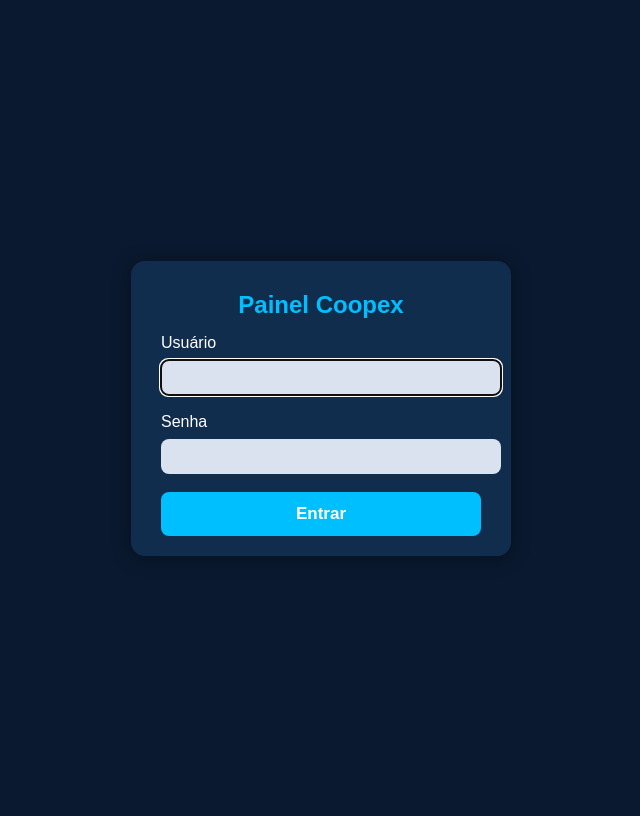
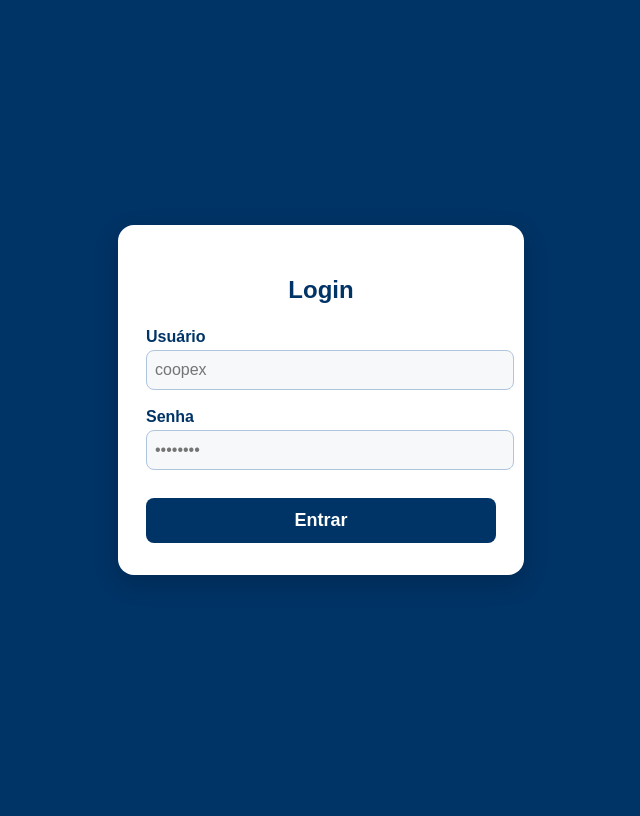
Before and after one commit to Coopex-entregas/asdfghjkl, a Flask app: page / in a window 1280 px wide. Shown: the whole page, without its empty margins (319-959 px from the left). After the commit the page ends 578 px from the top, so only its background shows below. Run offline with Flask 3, Linux system fonts and the light colour scheme.

Commit message:
Update login.html

```diff
--- a/templates/login.html
+++ b/templates/login.html
@@ -2,33 +2,92 @@
 <html lang="pt-br">
 <head>
     <meta charset="UTF-8">
-    <title>Login | Painel Coopex</title>
+    <title>Login - Painel Coopex</title>
     <meta name="viewport" content="width=device-width, initial-scale=1">
     <style>
-        body { background: #0A192F; color: #FFF; font-family: sans-serif; display: flex; align-items: center; justify-content: center; height: 100vh; }
-        .login-box { background: #112D4E; padding: 30px 30px 20px 30px; border-radius: 14px; box-shadow: 0 2px 20px #0005; width: 320px; }
-        h2 { margin: 0 0 15px; color: #00BFFF; font-weight: 700; text-align: center;}
-        label { color: #FFF; font-size: 16px; }
-        input { width: 100%; padding: 10px; margin: 8px 0 18px; border: none; border-radius: 8px; background: #DBE2EF; }
-        button { width: 100%; padding: 12px; background: #00BFFF; border: none; border-radius: 8px; color: #fff; font-weight: bold; font-size: 17px; cursor: pointer;}
-        button:hover { background: #2563eb;}
-        .mensagem { background: #f44336; color: #fff; padding: 8px 10px; border-radius: 7px; margin-bottom: 10px; text-align: center;}
+        body {
+            background: #003366;
+            color: #fff;
+            font-family: Arial, sans-serif;
+            display: flex;
+            align-items: center;
+            justify-content: center;
+            min-height: 100vh;
+            margin: 0;
+        }
+        .login-container {
+            background: #fff;
+            color: #003366;
+            border-radius: 16px;
+            box-shadow: 0 8px 24px rgba(0,0,0,0.18);
+            padding: 32px 28px;
+            max-width: 350px;
+            width: 90vw;
+            display: flex;
+            flex-direction: column;
+        }
+        .login-container h2 {
+            text-align: center;
+            margin-bottom: 24px;
+            color: #003366;
+        }
+        .login-container label {
+            font-weight: bold;
+            margin-bottom: 4px;
+        }
+        .login-container input[type="text"],
+        .login-container input[type="password"] {
+            width: 100%;
+            padding: 10px 8px;
+            margin-bottom: 18px;
+            border: 1px solid #b0c4de;
+            border-radius: 8px;
+            background: #f6f8fa;
+            font-size: 16px;
+        }
+        .login-container button {
+            background: #003366;
+            color: #fff;
+            padding: 12px;
+            border: none;
+            border-radius: 8px;
+            font-size: 18px;
+            font-weight: bold;
+            cursor: pointer;
+            margin-top: 10px;
+        }
+        .login-container button:hover {
+            background: #0050b3;
+        }
+        .msg {
+            margin: 0 0 10px 0;
+            color: #d8000c;
+            text-align: center;
+            font-size: 16px;
+        }
+        @media (max-width: 400px) {
+            .login-container {
+                padding: 18px 8px;
+            }
+        }
     </style>
 </head>
 <body>
-    <form class="login-box" method="POST" action="{{ url_for('login') }}">
-        <h2>Painel Coopex</h2>
+    <form class="login-container" method="POST" action="{{ url_for('login') }}">
+        <h2>Login</h2>
         {% with messages = get_flashed_messages(with_categories=true) %}
           {% if messages %}
             {% for category, message in messages %}
-                <div class="mensagem">{{ message }}</div>
+              <div class="msg">{{ message }}</div>
             {% endfor %}
           {% endif %}
         {% endwith %}
-        <label for="usuario">Usuário</label>
-        <input type="text" id="usuario" name="usuario" required autofocus>
+        <label for="nome">Usuário</label>
+        <input type="text" id="nome" name="nome" required placeholder="coopex" autocomplete="username">
+
         <label for="senha">Senha</label>
-        <input type="password" id="senha" name="senha" required>
+        <input type="password" id="senha" name="senha" required placeholder="••••••••" autocomplete="current-password">
+
         <button type="submit">Entrar</button>
     </form>
 </body>
```
